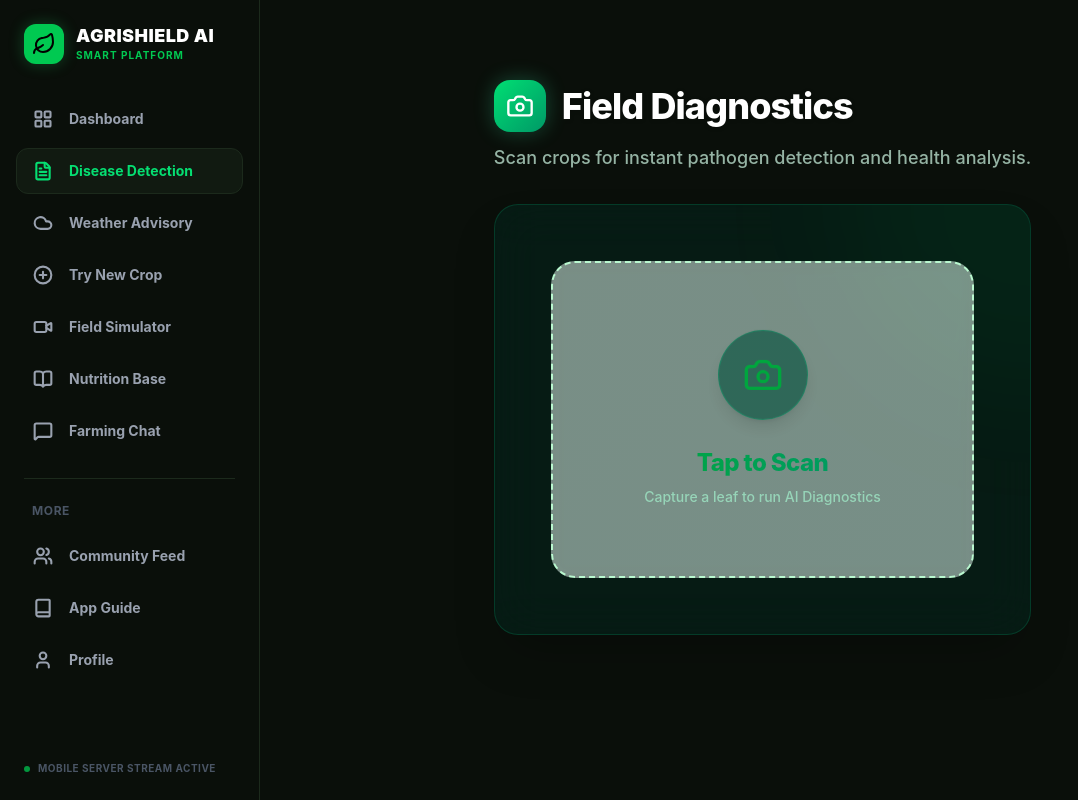
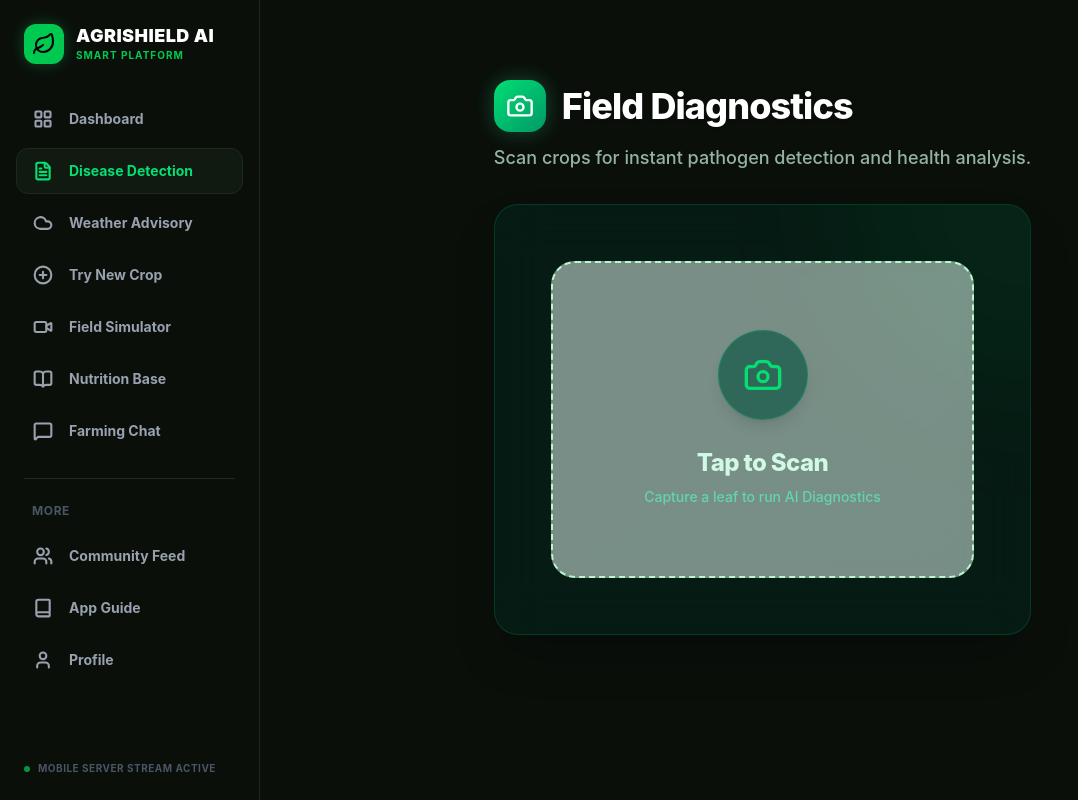
Before and after one commit to dakshhadvani19/Biothon-xinity, a React (Vite) app: page /diagnostic in a window 1280 px wide. Shown: the whole page, without its empty margins (0-1078 px from the left). Built offline with nearby package versions, Linux system fonts and the light colour scheme; no server answers.

Commit message:
37th commit

```diff
--- a/src/components/DiagnosticCapture.jsx
+++ b/src/components/DiagnosticCapture.jsx
@@ -210,16 +210,16 @@ const DiagnosticCapture = () => {
               <motion.div
                 animate={{ y: [0, -8, 0] }}
                 transition={{ repeat: Infinity, duration: 4, ease: "easeInOut" }}
-                className="bg-emerald-900/60 p-6 rounded-full shadow-lg border border-emerald-500/30 group-hover:scale-110 transition-transform duration-300 z-10"
+                className="bg-emerald-900/60 p-6 rounded-full shadow-lg border border-emerald-500/30 group-hover:scale-110 group-hover:bg-emerald-800/80 transition-all duration-300 z-10"
               >
-                <Camera className="w-10 h-10 text-green-600" strokeWidth={2} />
+                <Camera className="w-10 h-10 text-green-400" strokeWidth={2} />
               </motion.div>
 
               <div className="z-10 text-center px-4">
-                <h3 className="text-2xl font-extrabold text-emerald-50 tracking-tight bg-clip-text text-transparent bg-gradient-to-r from-green-600 to-emerald-600">
+                <h3 className="text-2xl font-extrabold text-emerald-100 tracking-tight group-hover:text-white transition-colors">
                   Tap to Scan
                 </h3>
-                <p className="text-emerald-200/70 font-medium text-sm max-w-[250px] mt-2 mx-auto">
+                <p className="text-emerald-300/80 group-hover:text-emerald-100 font-medium text-sm max-w-[250px] mt-2 mx-auto transition-colors">
                   Capture a leaf to run AI Diagnostics
                 </p>
               </div>
```
